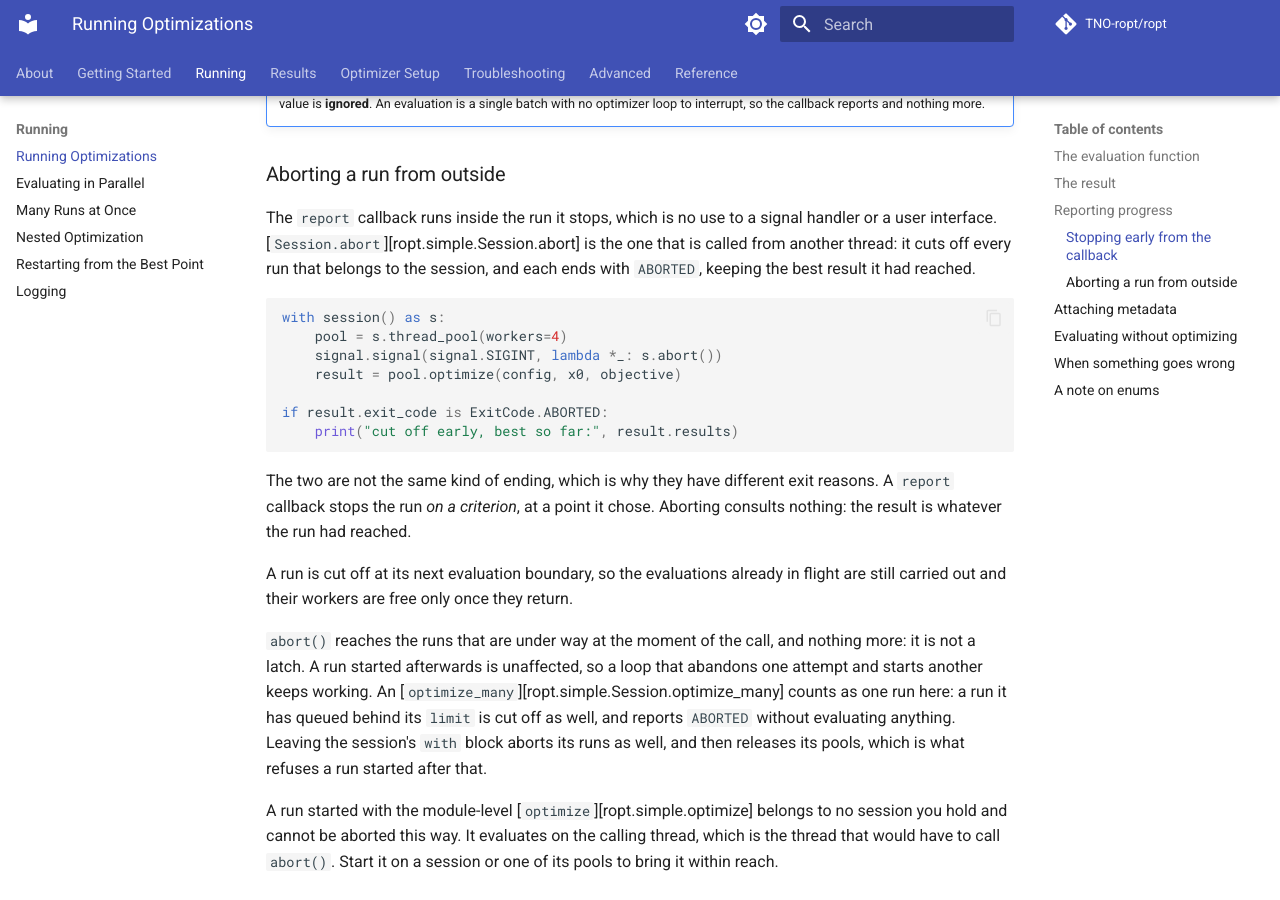
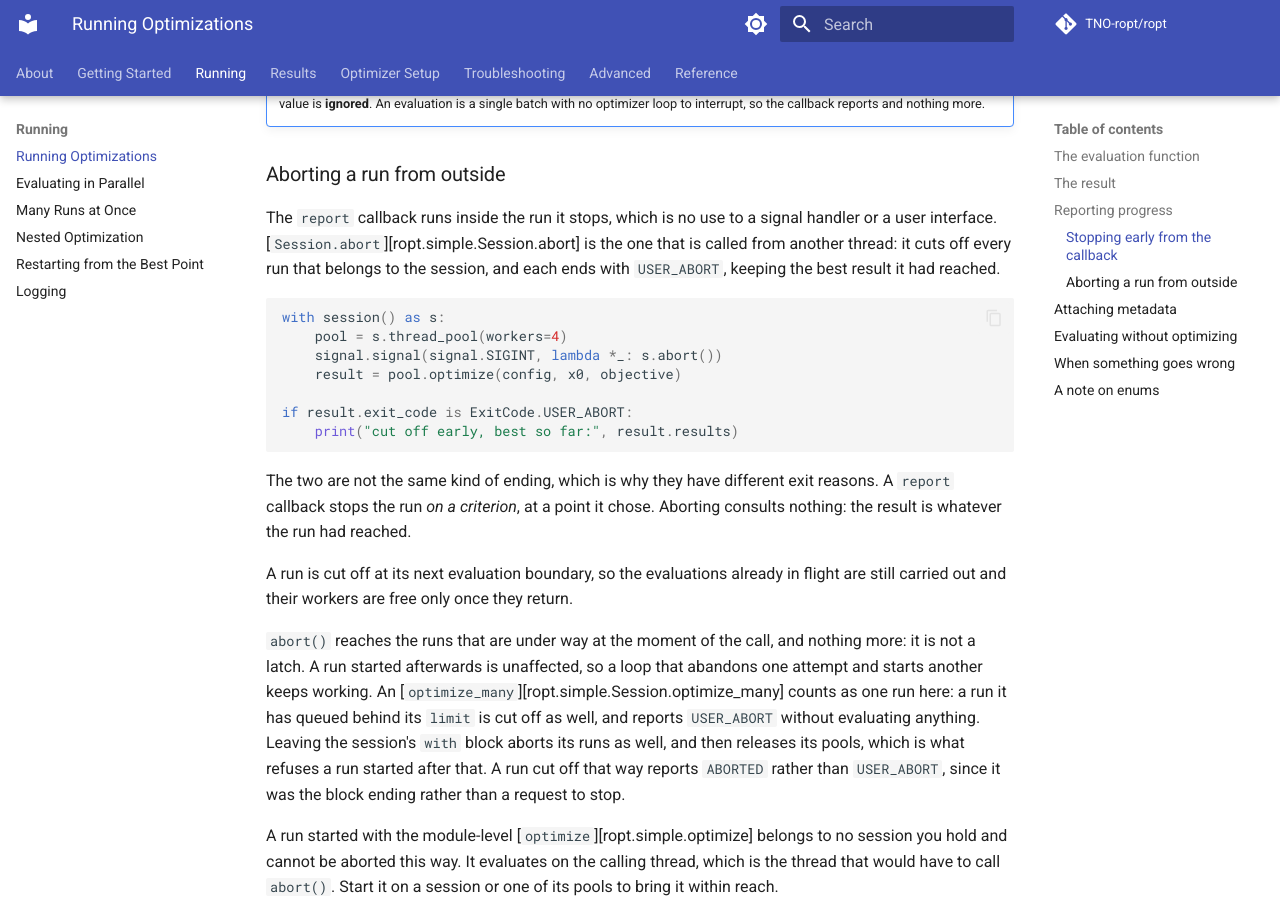
Before and after one commit to TNO-ropt/ropt, an MkDocs documentation site: the page built from docs/running/running.md, in a window 1280 px wide and 900 px high, scrolled down 3377 px. Built offline with MkDocs 1.6.1 and Material for MkDocs 9.7.7, drawn with Linux system fonts in a browser that asks for light colours; comment, search, counter and statistics services are not loaded; the version menu is left out.

Commit message:
Report a requested abort apart from an internal one

````diff
--- a/docs/running/running.md
+++ b/docs/running/running.md
@@ -181,7 +181,7 @@ it had reached.
 The `report` callback runs inside the run it stops, which is no use to a signal
 handler or a user interface. [`Session.abort`][ropt.simple.Session.abort] is
 the one that is called from another thread: it cuts off every run that belongs
-to the session, and each ends with `ABORTED`, keeping the best result it had
+to the session, and each ends with `USER_ABORT`, keeping the best result it had
 reached.
 
 ```python
@@ -190,7 +190,7 @@ with session() as s:
     signal.signal(signal.SIGINT, lambda *_: s.abort())
     result = pool.optimize(config, x0, objective)
 
-if result.exit_code is ExitCode.ABORTED:
+if result.exit_code is ExitCode.USER_ABORT:
     print("cut off early, best so far:", result.results)
 ```
 
@@ -205,10 +205,11 @@ flight are still carried out and their workers are free only once they return.
 nothing more: it is not a latch. A run started afterwards is unaffected, so a
 loop that abandons one attempt and starts another keeps working. An
 [`optimize_many`][ropt.simple.Session.optimize_many] counts as one run here: a
-run it has queued behind its `limit` is cut off as well, and reports `ABORTED`
+run it has queued behind its `limit` is cut off as well, and reports `USER_ABORT`
 without evaluating anything. Leaving the session's `with` block aborts its runs
 as well, and then releases its pools, which is what refuses a run started after
-that.
+that. A run cut off that way reports `ABORTED` rather than `USER_ABORT`, since
+it was the block ending rather than a request to stop.
 
 A run started with the module-level [`optimize`][ropt.simple.optimize] belongs
 to no session you hold and cannot be aborted this way. It evaluates on the
@@ -294,7 +295,7 @@ receives, so everything is read the same way wherever it came from. Here
 `report` callback, where the optimizer chose the point.
 
 An evaluation is a single batch, so it produces either every result or none.
-That is why `exit_code` can only be `FINISHED`, or `ABORTED` and
+That is why `exit_code` can only be `FINISHED`, or `USER_ABORT` and
 `ABORTED_ON_ERROR` when [`Session.abort`](#stopping-from-outside) or a failing
 run on the same session cut it off. An abort that arrives after the batch has
 finished costs it nothing, and the evaluation reports `FINISHED`.
````
Also changed, not shown: docs/results/exit_codes.md (+4 -3 lines), docs/running/many_runs.md (+1 -1 lines), 3 other files.
